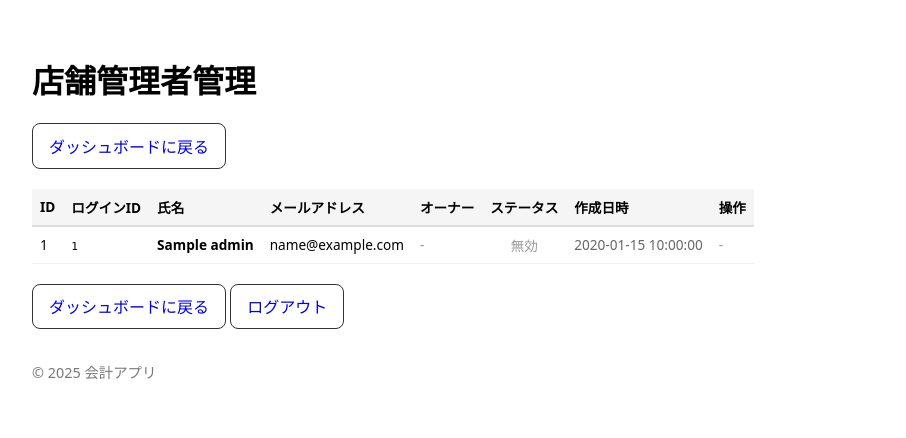
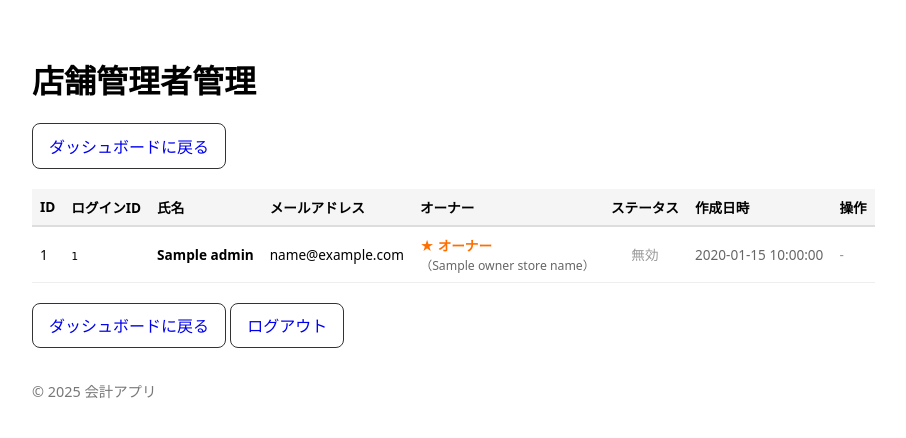
Before and after one commit to system-asayama/property-management-app, a Flask app: template app/templates/admin_admins.html in a window 1280 px wide. Shown: the top 438 px of the page, without its empty margins (248-1154 px from the left). Run offline with Flask 3, Linux system fonts and the light colour scheme; the template is opened without the code that fills it: most values are stand-ins (such as "Sample title", 1, 10 or a date in 2020).

Commit message:
Feature: 店舗管理者管理画面でオーナー店舗名を表示

```diff
--- a/app/templates/admin_admins.html
+++ b/app/templates/admin_admins.html
@@ -103,8 +103,11 @@
       <td style="padding:8px;white-space:nowrap"><strong>{{ admin.name }}</strong></td>
       <td style="padding:8px;white-space:nowrap">{{ admin.email if admin.email else '-' }}</td>
       <td style="padding:8px;white-space:nowrap">
-        {% if admin.is_owner == 1 %}
+        {% if admin.owner_store_names %}
           <span style="color:#ff6f00;font-weight:bold">★ オーナー</span>
+          {% for store_name in admin.owner_store_names %}
+            <br><span style="color:#666;font-size:0.9em">（{{ store_name }}）</span>
+          {% endfor %}
         {% else %}
           <span style="color:#999">-</span>
         {% endif %}
@@ -166,8 +169,11 @@
     <div class="admin-card-row">
       <span class="admin-card-label">オーナー:</span>
       <span class="admin-card-value">
-        {% if admin.is_owner == 1 %}
+        {% if admin.owner_store_names %}
           <span style="color:#ff6f00;font-weight:bold">★ オーナー</span>
+          {% for store_name in admin.owner_store_names %}
+            <br><span style="color:#666;font-size:0.9em">（{{ store_name }}）</span>
+          {% endfor %}
         {% else %}
           <span style="color:#999">-</span>
         {% endif %}
```
Also changed, not shown: app/blueprints/admin.py (+10 -0 lines).
